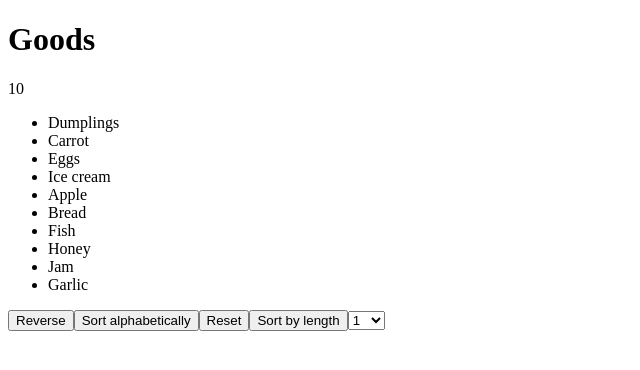
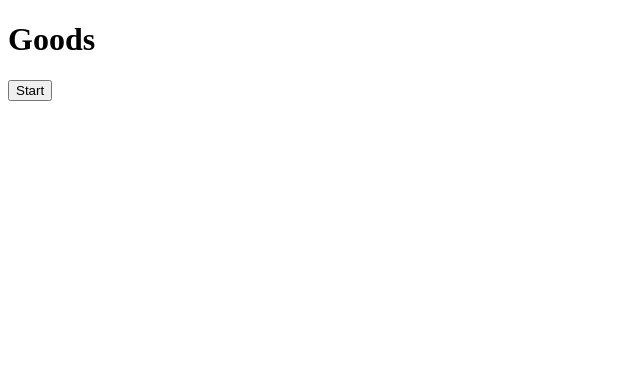
Before and after one commit to mate-academy/react_list-of-goods, a React (Create React App) app: page / in a window 1280 px wide. Shown: the top 370 px of the page, without its empty margins (0-640 px from the left). Built offline with nearby package versions, Linux system fonts and the light colour scheme.

Commit message:
solution

```diff
--- a/src/App.js
+++ b/src/App.js
@@ -15,12 +15,27 @@ const goodsFromServer = [
   'Garlic',
 ];
 
-const App = () => (
-  <div className="App">
-    <h1>Goods</h1>
-    {goodsFromServer.length}
-    <ListOfGoods goods={goodsFromServer} />
-  </div>
-);
+class App extends React.Component {
+  state = {
+    isButton: true,
+  }
+
+  startFunc = () => {
+    this.setState({
+      isButton: false,
+    });
+  }
+
+  render() {
+    return (
+      <div className="App">
+        <h1>Goods</h1>
+        {(this.state.isButton)
+          ? <button type="button" onClick={this.startFunc}>Start</button>
+          : <ListOfGoods goods={goodsFromServer} />}
+      </div>
+    );
+  }
+}
 
 export default App;
--- a/src/ListOfGoods.js
+++ b/src/ListOfGoods.js
@@ -4,7 +4,7 @@ import PropTypes from 'prop-types';
 
 class ListOfGoods extends React.Component {
   state = {
-    maxLength: Infinity,
+    maxLength: 10,
     goods: [...this.props.goods],
   }
 
@@ -35,7 +35,7 @@ class ListOfGoods extends React.Component {
   resetOrder = () => {
     this.setState({
       goods: [...this.props.goods],
-      maxLength: Infinity,
+      maxLength: 10,
     });
   }
 
@@ -67,17 +67,10 @@ class ListOfGoods extends React.Component {
         <button type="button" onClick={this.lengthSort}>
           Sort by length
         </button>
-        <select onInput={this.selectChange}>
-          <option value={1}>1</option>
-          <option value={2}>2</option>
-          <option value={3}>3</option>
-          <option value={4}>4</option>
-          <option value={5}>5</option>
-          <option value={6}>6</option>
-          <option value={7}>7</option>
-          <option value={8}>8</option>
-          <option value={9}>9</option>
-          <option value={10}>10</option>
+        <select onInput={this.selectChange} value={this.state.maxLength}>
+          {Array(10).fill('').map((item, index) => (
+            <option value={index + 1}>{index + 1}</option>
+          ))}
         </select>
       </>
     );
```
